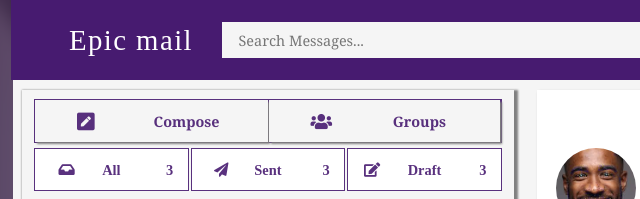
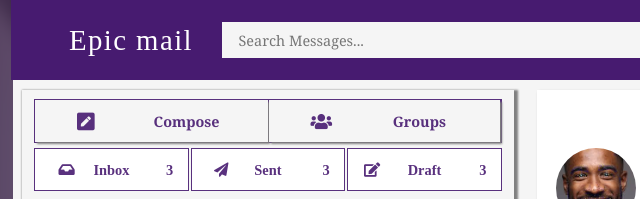
Before and after one commit to kevoese/Epic-mail, a website: page UI/main.html in a window 1280 px wide. Shown: the top 199 px of the page, 13-653 px from the left. Drawn offline with Linux system fonts and the light colour scheme; a web font is replaced by a local one.

```diff
--- a/UI/main.html
+++ b/UI/main.html
@@ -42,7 +42,7 @@
                 <button class="createGroup icon"> Groups</button>
             </div>
             <div class="msgbuttons">
-                    <a id="allbutton" href="#allbutton" data-tool-tip="All" class="allbutton icon"><span class=" vcenter allno">3</span></a>
+                    <a id="allbutton" href="#allbutton" data-tool-tip="Inbox" class="allbutton icon"><span class=" vcenter allno">3</span></a>
                     <a id="sentbutton" href="#sentbutton" data-tool-tip="Sent" class="sentbutton icon"><span class="vcenter sentno">3</span></a>
                     <a id="draftbutton" href="#draftbutton" data-tool-tip="Draft" class="draftbutton icon"><span class="vcenter draftno">3</span></a>
             </div>
```
